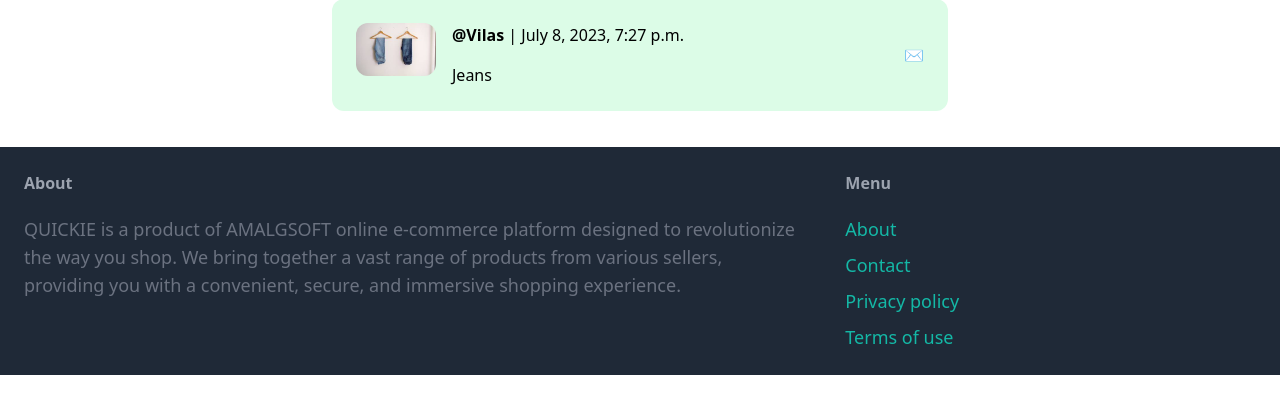
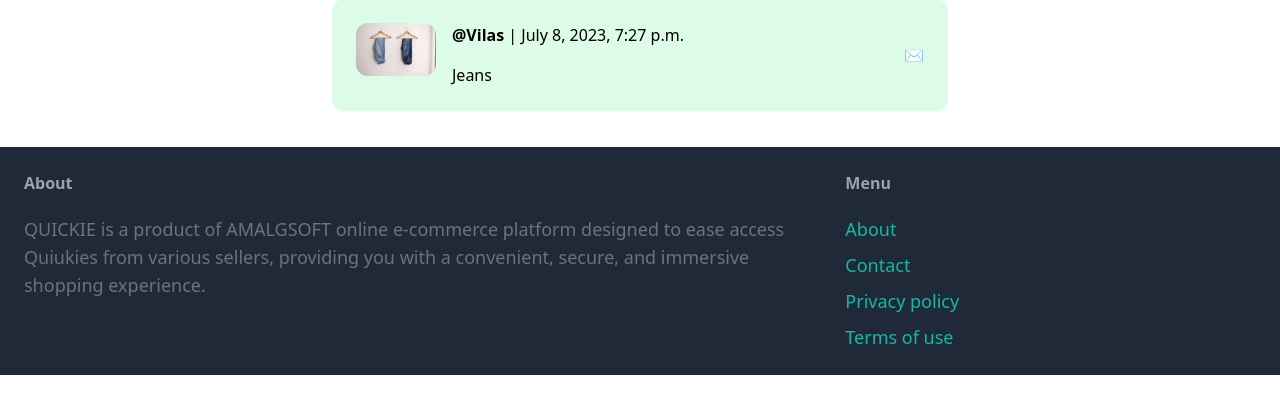
Before and after one commit to rivangushu200241/getitem, a Django app: page /inbox/ in a window 1280 px wide. Shown: the part 198-612 px from the top of the page. Run offline with Django 4.2, Linux system fonts and the light colour scheme; a user stored in the database is signed in; data comes from the database, SQL or seed files in the repository; some libraries are stand-ins or nearby versions.

Commit message:
first commit

```diff
--- a/core/templates/core/base.html
+++ b/core/templates/core/base.html
@@ -46,7 +46,7 @@
         <div class="w-2/3 pr-10">
             <h3 class="mb-5 font-semibold text-gray-400">About</h3>
             <p class="text-lg text-gray-500 break-words">
-                QUICKIE is a product of AMALGSOFT online e-commerce platform designed to revolutionize the way you shop. We bring together a vast range of products from various sellers, providing you with a convenient, secure, and immersive shopping experience.
+                QUICKIE is a product of AMALGSOFT online e-commerce platform designed to ease access Quiukies from various sellers, providing you with a convenient, secure, and immersive shopping experience.
             </p>
         </div>
         <div class="w-1/3">
```
